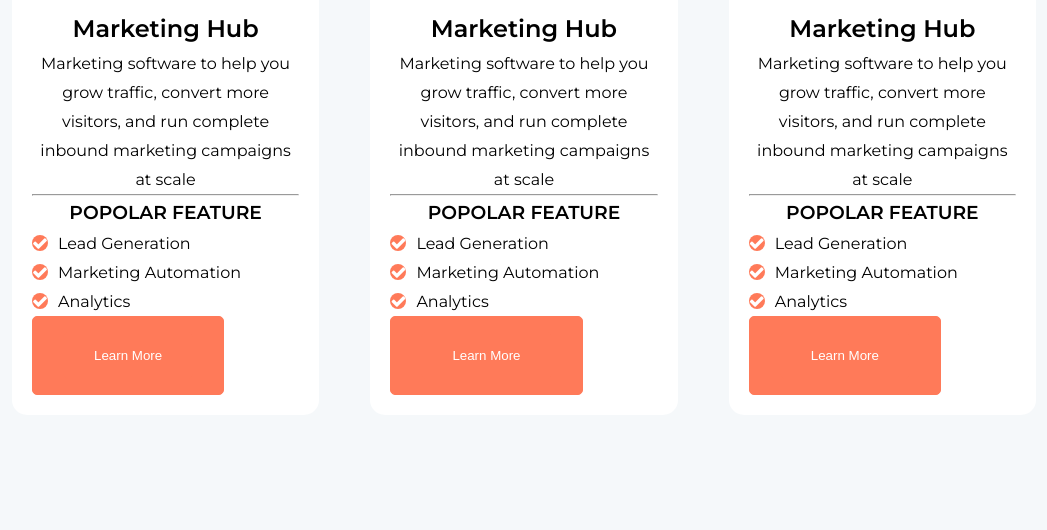
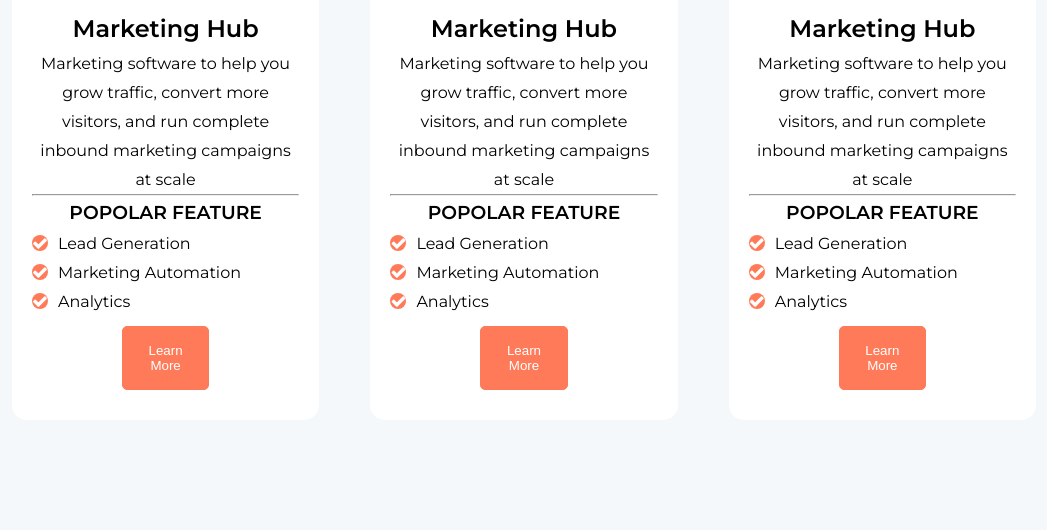
Before and after one commit to Vincent9o9/htmlcss-hubspot, a plain HTML site: page index.html in a window 1280 px wide. Shown: the part 1639-2169 px from the top of the page, without its empty margins (116-1163 px from the left). Drawn offline with Linux system fonts and the light colour scheme.

Commit message:
fix btg2 con fantasia

```diff
--- a/css/style.css
+++ b/css/style.css
@@ -218,9 +218,19 @@ h1{
     margin-right: 10px;
 }
 
-.btg-medium {
+.btg-medium-2 {
     float: left;
+    border: 1px solid #ff7a59;
+    background-color: #ff7a59;
+    border-radius: 5px;
+    padding: 15px;
+    margin: 10px 90px;
+}
 
+.btg-medium-2 button {
+    background-color: #ff7a59;
+    color: white;
+    border: 1px solid #ff7a59;
 }
 
 /* SEZIONE 3 */
--- a/index.html
+++ b/index.html
@@ -83,8 +83,8 @@
                         <p><i class="fa fa-check"></i>Marketing Automation</p>
                         <p><i class="fa fa-check"></i>Analytics</p>
                     </div>
-                    <div class="btg-medium">
-                        <button class="btg-medium">Learn More</button>
+                    <div class="btg-medium-2">
+                        <button>Learn More</button>
                     </div>
                 </div>
                 <!-- CARD4 -->
@@ -103,8 +103,8 @@
                             <p><i class="fa fa-check"></i>Marketing Automation</p>
                             <p><i class="fa fa-check"></i>Analytics</p>
                         </div>
-                    <div class="btg-medium">
-                        <button class="btg-medium">Learn More</button>
+                    <div class="btg-medium-2">
+                        <button>Learn More</button>
                     </div>
                 </div>
                 <!-- CARD5 -->
@@ -123,8 +123,8 @@
                         <p><i class="fa fa-check"></i>Marketing Automation</p>
                         <p><i class="fa fa-check"></i>Analytics</p>
                     </div>
-                    <div class="btg-medium">
-                        <button class="btg-medium">Learn More</button>
+                    <div class="btg-medium-2">
+                        <button>Learn More</button>
                     </div>
                 </div>
             </div>
```
